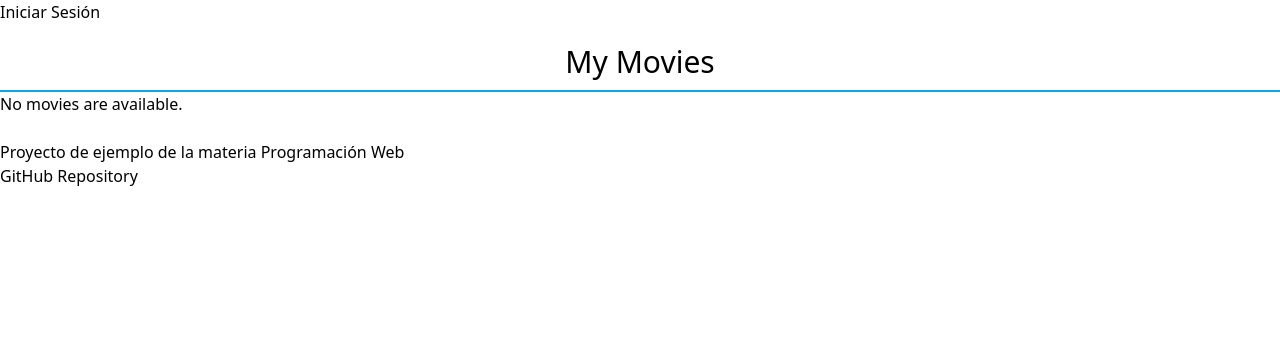
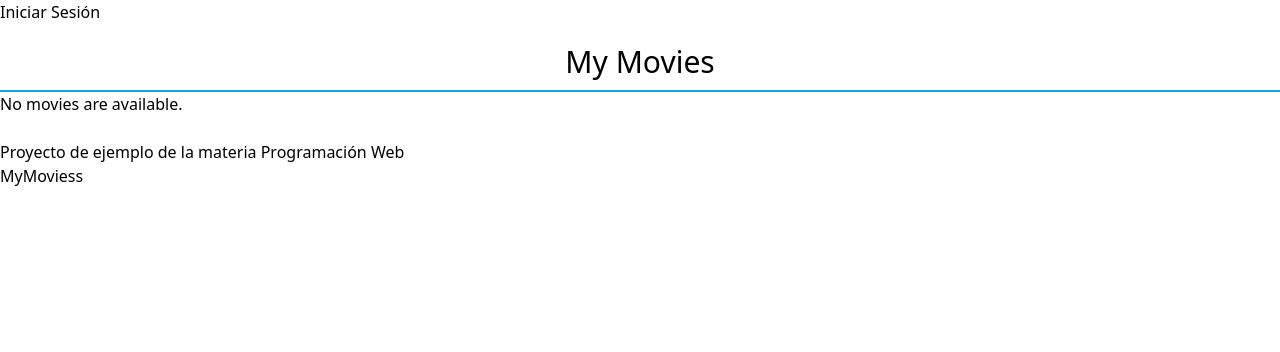
Before and after one commit to DavidPaBe/mymovies, a Django app: page / in a window 1280 px wide. Shown: the top 352 px of the page. Run offline with Django 5.2, Linux system fonts and the light colour scheme; data that the repository does not hold is empty; some libraries are stand-ins or nearby versions.

Commit message:
Vamooooos,  ya casi queda

```diff
--- a/movies/static/movies/css/output.css
+++ b/movies/static/movies/css/output.css
@@ -914,6 +914,10 @@ select {
   text-align: center;
 }
 
+.text-right {
+  text-align: right;
+}
+
 .text-3xl {
   font-size: 1.875rem;
   line-height: 2.25rem;
--- a/movies/templates/base.html
+++ b/movies/templates/base.html
@@ -46,7 +46,7 @@
     <br/>
     <footer>
         <p>Proyecto de ejemplo de la materia Programación Web</p>
-        <p><a href="https://github.com/miusuario/elrepo">GitHub Repository</a></p>
+        <p><a href="https://github.com/Sencion7/mymoviess">MyMoviess</a></p>
     </footer>
 </body>
 </html>
```
